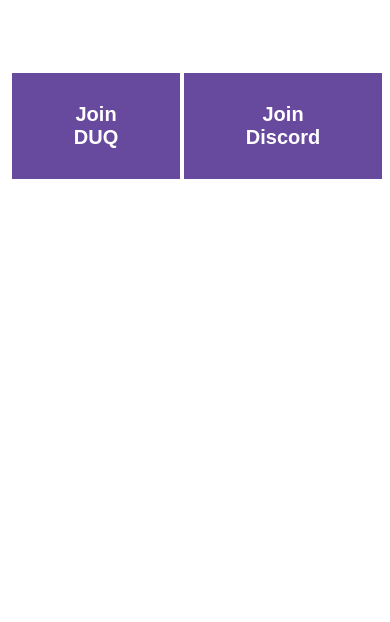
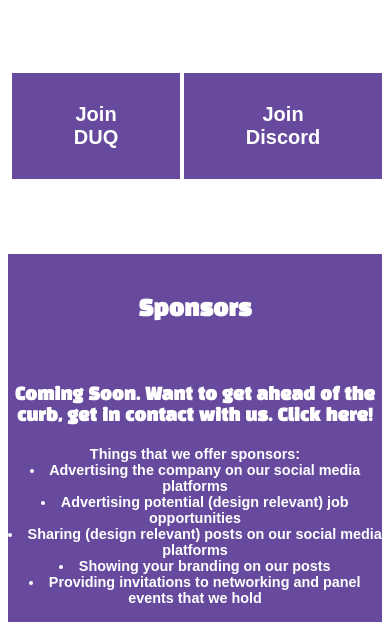
Before and after one commit to finnbutler/DUQWebsite-, a plain HTML site: page index.html in a window 390 px wide. Shown: the part 409-1031 px from the top of the page. Drawn offline with Linux system fonts and the light colour scheme.

Commit message:
Add files via upload

```diff
--- a/style.css
+++ b/style.css
@@ -445,7 +445,7 @@
         display: none;
     }
     #part-one {
-        margin-top: 120%;
+        margin-top: 20%;
     }
     iframe {
         width: 50%;
```
